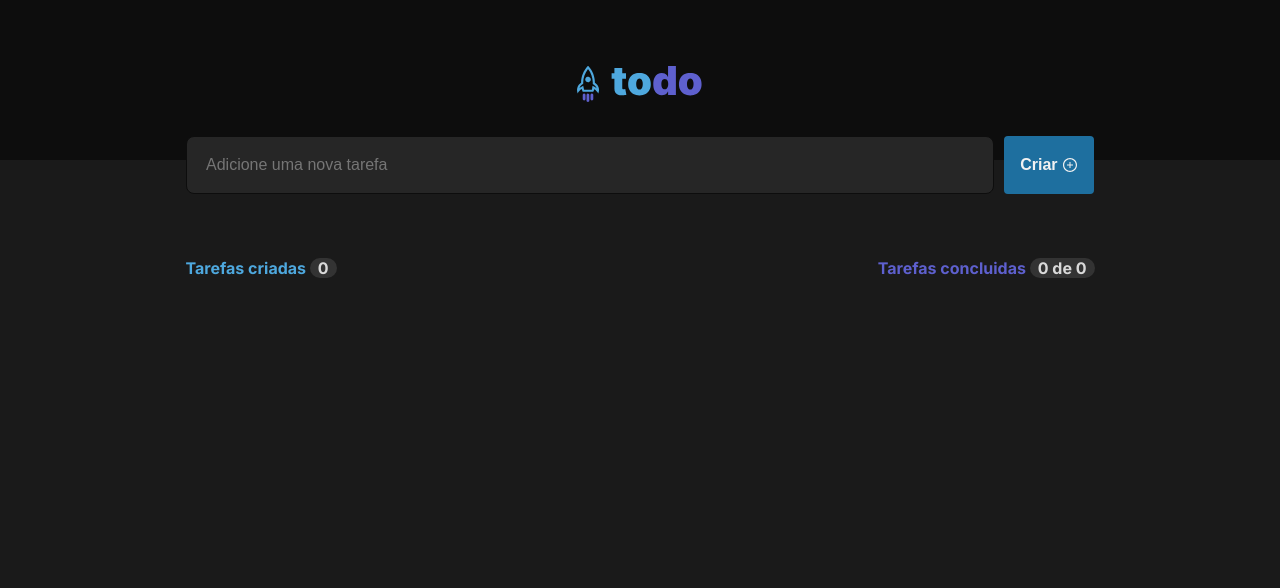
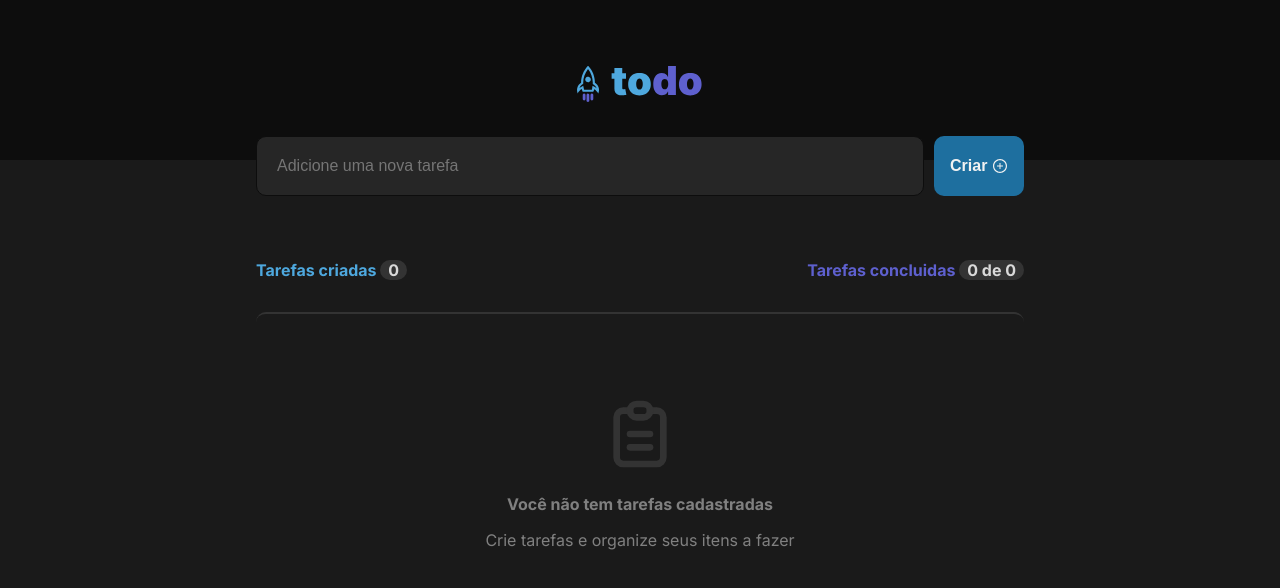
Before and after one commit to will-yeager/project-01-challenge-01-ignite-reactjs, a React (Vite) app: page / in a window 1280 px wide. Shown: the top 588 px of the page. Built offline with nearby package versions, Linux system fonts and the light colour scheme.

Commit message:
visual completed

```diff
--- a/src/App.css
+++ b/src/App.css
@@ -18,8 +18,14 @@
   justify-content: center;
 }
 
-.tasks-display {
-  width: 100vw;
+.App-body {
+  display: flex;
+  flex-direction: column;
+  align-items: center;
+}
+
+.App-display {
+  width: 60%;
   display: flex;
   justify-content: center;
   flex-direction: column;
@@ -27,15 +33,14 @@
 }
 
 .tasks-list {
-  width: calc(62.5vw + 109px);
-  max-width: calc(1109px);
+  width: 100%;
   display: flex;
   flex-direction: column;
   justify-content: center;
   align-items: center;
 }
 
-.tasks-span {
+.App-span {
   padding: 0 0.5rem;
   border-radius: 10px;
   background: var(--gray-400);
@@ -43,20 +48,19 @@
   display: inline-block;
 }
 
-.tasks-statistics {
-  width: calc(62.5vw + 109px);
-  max-width: calc(1109px);
+.App-statistics {
+  width: 100%;
   display: flex;
   justify-content: space-between;
 }
 
-.tasks-created {
+.App-created {
   color: var(--blue);
   font-weight: bold;
   font-size: 1rem;
 }
 
-.tasks-concluded {
+.App-concluded {
   color: var(--purple-dark);
   font-weight: bold;
   font-size: 1rem;
--- a/src/App.tsx
+++ b/src/App.tsx
@@ -1,7 +1,8 @@
 import { useState } from "react";
-import { Header, Input, TasksList } from "./components"
+import { Header, Input, TasksList } from "./components";
 
 import "./App.css";
+import { NoTasks } from "./components/NoTasks";
 
 export interface ITask {
   id: any;
@@ -30,30 +31,42 @@ function App() {
       return task;
     });
     setTasks(tasksUpdated);
-  }
+  };
 
   const deleteTask = (id: string) => {
     const tasksWithoutDeletedTask = tasks.filter((task) => task.id !== id);
     setTasks([...tasksWithoutDeletedTask]);
-  }
+  };
 
   return (
     <div className="App">
-      <Header/>
+      <Header />
+      <div className="App-body">
         <Input createNewTask={handleCreateNewTask} />
-      <div className="tasks-display">
-        <div className="tasks-statistics">
-          <p className="tasks-created">
-            Tarefas criadas <span className="tasks-span">{tasks.length}</span>
+        <div className="App-display">
+          <div className="App-statistics">
+            <p className="App-created">
+              Tarefas criadas <span className="App-span">{tasks.length}</span>
             </p>
-          <p className="tasks-concluded">
+            <p className="App-concluded">
               Tarefas concluidas{" "}
-            <span className="tasks-span">
+              <span className="App-span">
                 {getNumberOfTasksCompleted()} de {tasks.length}
               </span>
             </p>
           </div>
-        <TasksList tasks={tasks} handleDeleteTask={deleteTask} handleChangeCompletedTaskStatus={changeCompletedTaskStatus}/>
+          {tasks.length === 0 ? (
+            <NoTasks></NoTasks>
+          ) : (
+            <>
+              <TasksList
+                tasks={tasks}
+                handleDeleteTask={deleteTask}
+                handleChangeCompletedTaskStatus={changeCompletedTaskStatus}
+              />
+            </>
+          )}
+        </div>
       </div>
     </div>
   );
--- a/src/components/CheckBox.css
+++ b/src/components/CheckBox.css
@@ -1,5 +1,33 @@
 .checkbox {
-    align-self: center;
-    justify-self: center;
-    min-width: 20%;
+  align-self: center;
+  justify-self: center;
+  min-width: 20%;
 }
+
+.checkbox-button-checked, .checkbox-button-unchecked {
+    cursor: pointer;
+    background: none;
+    border: 0;
+}
+
+.checkbox-checked {
+  color: var(--white);
+  font-size: 1rem;
+  border-radius: 100%;
+  background: var(--purple-dark);
+  padding: 0.25rem;
+}
+
+.checkbox-checked:hover {
+    background: var(--purple)
+}
+
+.checkbox-unchecked {
+  color: var(--blue);
+  font-size: 1.5rem;
+}
+
+.checkbox-unchecked:hover {
+    background: var(--gray-600);
+    border-radius: 100%;
+}
--- a/src/components/CheckBox.tsx
+++ b/src/components/CheckBox.tsx
@@ -1,18 +1,27 @@
-import { ChangeEvent } from "react";
+import { HiCheck } from "react-icons/hi";
+import { ImRadioUnchecked } from "react-icons/im";
 import "./CheckBox.css";
 
 interface ICheckBoxProps {
-  handleChangeCheckBox: (event: ChangeEvent<HTMLInputElement>) => void;
+  handleChangeCheckBox: (isChecked: boolean) => void;
   isChecked: boolean;
 }
 
-export const CheckBox = ({ handleChangeCheckBox, isChecked }: ICheckBoxProps) => {
+export const CheckBox = ({
+  handleChangeCheckBox,
+  isChecked,
+}: ICheckBoxProps) => {
   return (
-    <input
-      onChange={handleChangeCheckBox}
-      checked={isChecked}
-      type="checkbox"
-      className="checkbox"
-    ></input>
+    <>
+      {isChecked ? (
+        <button className="checkbox-button-checked" onClick={() => handleChangeCheckBox(!isChecked)}>
+          <HiCheck className="checkbox-checked" />
+        </button>
+      ) : (
+        <button className="checkbox-button-unchecked" onClick={() => handleChangeCheckBox(!isChecked)}>
+          <ImRadioUnchecked className="checkbox-unchecked" />
+        </button>
+      )}
+    </>
   );
 };
--- a/src/components/Input.css
+++ b/src/components/Input.css
@@ -3,26 +3,30 @@
     justify-content: center;
     margin-top: -3vh;
     margin-bottom: 3rem;
+    width: 60%;
 }
 
 .input-create {
     margin-right: 10px;
-    width: 60vw;
-    max-width: 1000px;
-    padding: 1.5vw;
+    width: 100%;
+    padding: 20px;
 
     color: var(--gray-100);
     background: var(--gray-500);
     border: 1px solid var(--gray-700);
-    border-radius: 8px;
+    border-radius: 10px;
     font-size: 1rem;
+}
+
+.input-create:focus {
+    outline: none !important;
+    border-color: var(--purple-dark);
 }
 
 .input-create-btn {
     background-color: var(--blue-dark);
     border: none;
     padding: 0.75rem 1rem;
-    border-radius: 4px;
     font-weight: 700;
     color: var(--gray-100);
 
@@ -30,8 +34,9 @@
     justify-content: space-between;
     align-items: center;
     font-size: 1rem;
+    border-radius: 10px;
 
-    width: 90px;
+    min-width: 90px;
 }
 
 .input-create-btn:hover {
--- /dev/null
+++ b/src/components/NoTasks.css
@@ -0,0 +1,21 @@
+.notasks-box {
+    width: 100%;
+    border-top: 2px solid var(--gray-400);
+    border-radius: 10px;
+
+    margin-top: 1rem;
+}
+
+.notasks-box > svg {
+    margin-top: 5rem;
+}
+
+
+.notasks-text:nth-child(2) {
+    color: var(--gray-300);
+    font-weight: bold;
+}
+
+.notasks-text:nth-child(3) {
+    color: var(--gray-300);
+}
--- /dev/null
+++ b/src/components/NoTasks.tsx
@@ -0,0 +1,13 @@
+import "./NoTasks.css";
+import { TbClipboardText } from "react-icons/tb"
+
+export const NoTasks = () => {
+
+  return (
+    <div className="notasks-box">
+      <TbClipboardText color="var(--gray-400)" fontSize={'5rem'}/>
+      <p className="notasks-text">Você não tem tarefas cadastradas</p>
+      <p className="notasks-text">Crie tarefas e organize seus itens a fazer</p>
+    </div>
+  );
+};
--- a/src/components/Task.css
+++ b/src/components/Task.css
@@ -1,7 +1,4 @@
 .task-box {
-    /* display: flex;
-    justify-content: center;
-    align-items: center; */
     display: grid;
     grid-template-columns: 10% 80% 10%;
     width: 100%;
@@ -21,3 +18,15 @@
     align-self: center;
     justify-self: start;
 }
+
+.task-title-unchecked {
+    text-align: start;
+    line-break: anywhere;
+    margin: 0px 0px;
+    color: var(--gray-300);
+    font-size: 1rem;
+
+    align-self: center;
+    justify-self: start;
+    text-decoration: line-through;
+}
--- a/src/components/Task.tsx
+++ b/src/components/Task.tsx
@@ -1,5 +1,4 @@
-import { ChangeEvent, useState } from "react";
-import { HiOutlineTrash } from 'react-icons/hi'
+import { useState } from "react";
 import { CheckBox } from "./CheckBox";
 import { DeleteButton } from "./DeleteButton";
 import "./Task.css";
@@ -13,23 +12,32 @@ interface ITaskProps {
   onIsCompletedCheckBox: (id: string, checked: boolean) => void;
 }
 
-export const Task = ({ id, title, isCompleted, onDeleteTask, onIsCompletedCheckBox }: ITaskProps) => {
+export const Task = ({
+  id,
+  title,
+  isCompleted,
+  onDeleteTask,
+  onIsCompletedCheckBox,
+}: ITaskProps) => {
   const [isChecked, setIsChecked] = useState(isCompleted);
 
   const handleDeleteTask = () => {
     onDeleteTask(id);
   };
 
-  const handleIsCompletedCheckBox = (event: ChangeEvent<HTMLInputElement>) => {
-    setIsChecked(event.target.checked)
-    onIsCompletedCheckBox(id, event.target.checked)
+  const handleIsCompletedCheckBox = (isChecked: boolean) => {
+    setIsChecked(isChecked);
+    onIsCompletedCheckBox(id, isChecked)
   };
 
   return (
     <div className="task-box">
-      <CheckBox handleChangeCheckBox={handleIsCompletedCheckBox} isChecked={isChecked}/>
-      <p className="task-title">{title}</p>
-      <DeleteButton onDeleteTask={handleDeleteTask}/>
+      <CheckBox
+        handleChangeCheckBox={handleIsCompletedCheckBox}
+        isChecked={isChecked}
+      />
+      <p className={!isChecked ? 'task-title' : 'task-title-unchecked'}>{title}</p>
+      <DeleteButton onDeleteTask={handleDeleteTask} />
     </div>
   );
 };
```
Lines whose indentation alone changed are shown as unchanged.
